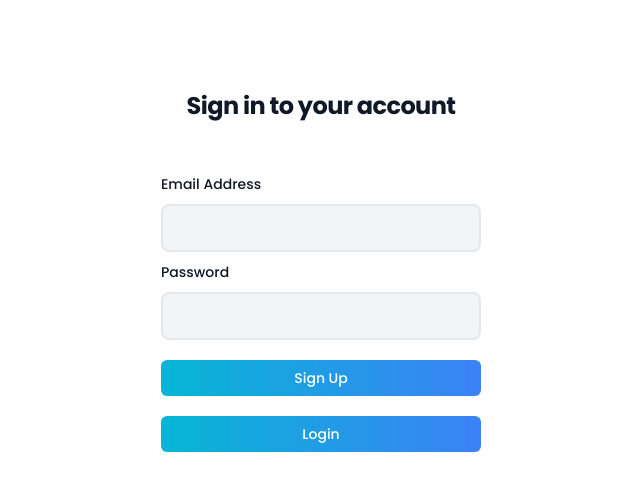
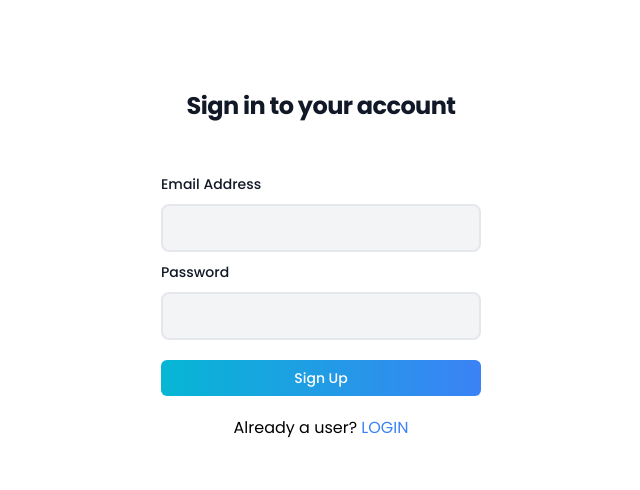
Before and after one commit to detrujamilan/e-commerce, a React (Create React App) app: page /signup in a window 1280 px wide. Shown: the top 490 px of the page, without its empty margins (319-959 px from the left). Built offline with nearby package versions, Linux system fonts and the light colour scheme.

Commit message:
minor ui change

```diff
--- a/src/common/Forms/Forms.js
+++ b/src/common/Forms/Forms.js
@@ -1,5 +1,4 @@
 import React from "react";
-import { InputFiled } from "../Inputs/InputFiled";
 
 const Forms = ({
   pagetitle,
--- a/src/components/Screens/Login/Login.js
+++ b/src/components/Screens/Login/Login.js
@@ -21,7 +21,7 @@ const Login = () => {
       <ToastContainer />
       <Forms
         pagetitle={"Login"}
-        EmailLabel={"Email"}
+        EmailLabel={"Email Address"}
         emailInput={
           <InputFiled
             value={email}
--- a/src/components/Screens/SignUp/Signup.js
+++ b/src/components/Screens/SignUp/Signup.js
@@ -50,14 +50,16 @@ const Signup = () => {
             onclick={handleSignup}
           />
         }
-        ButtonFieldLogin={
-          <ButtonField
-            title={"Login"}
-            className="w-full mt-5"
-            onclick={() => {
-              navigate("/");
-            }}
-          />
+        pageDescription={
+          <p className="mt-5">
+            Already a user?
+            <span
+              className="text-blue-500 cursor-pointer"
+              onClick={() => navigate("/")}
+            >
+              &nbsp;LOGIN
+            </span>
+          </p>
         }
       />
     </>
```
